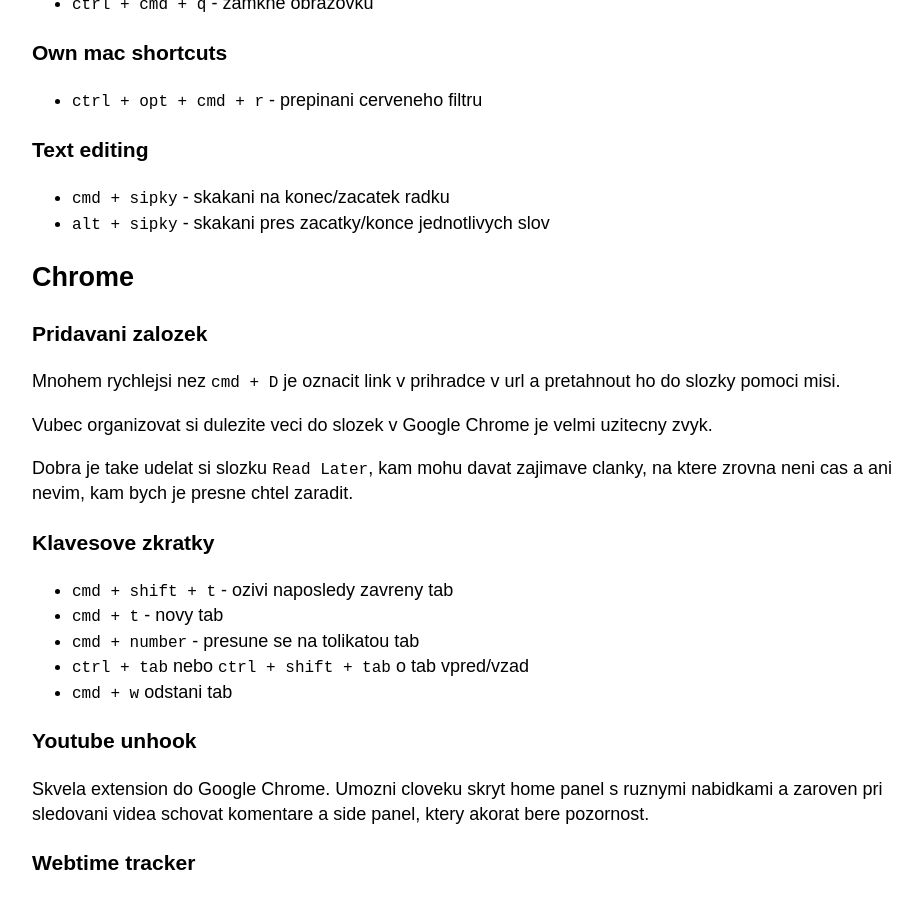
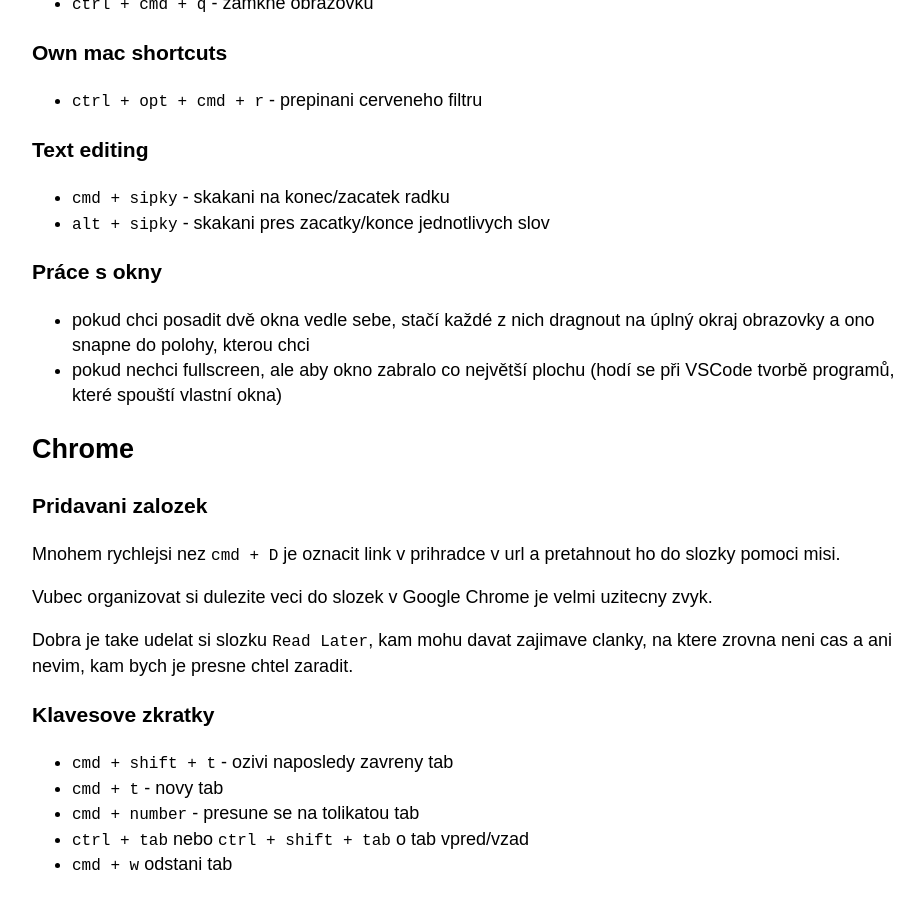
Before and after one commit to hartmaj2/hartmaj2.github.io, a Jekyll site: the page built from _posts/2024-10-06-post.md, in a window 1280 px wide and 900 px high, scrolled down 580 px. Shown: the whole window, without its empty margins (158-1082 px from the left). Built offline with Jekyll 4.4.1, drawn with Linux system fonts in a browser that asks for light colours.

Commit message:
Update lifehacks

```diff
--- a/_posts/2024-10-06-post.md
+++ b/_posts/2024-10-06-post.md
@@ -33,7 +33,10 @@ Dalsi vyhoda je samozrejme to, ze ma clovek potom klidnou mysl.
 - `cmd + sipky` - skakani na konec/zacatek radku
 - `alt + sipky` - skakani pres zacatky/konce jednotlivych slov
 
+### Práce s okny
 
+- pokud chci posadit dvě okna vedle sebe, stačí každé z nich dragnout na úplný okraj obrazovky a ono snapne do polohy, kterou chci
+- pokud nechci fullscreen, ale aby okno zabralo co největší plochu (hodí se při VSCode tvorbě programů, které spouští vlastní okna)
 
 ## Chrome
 
```
